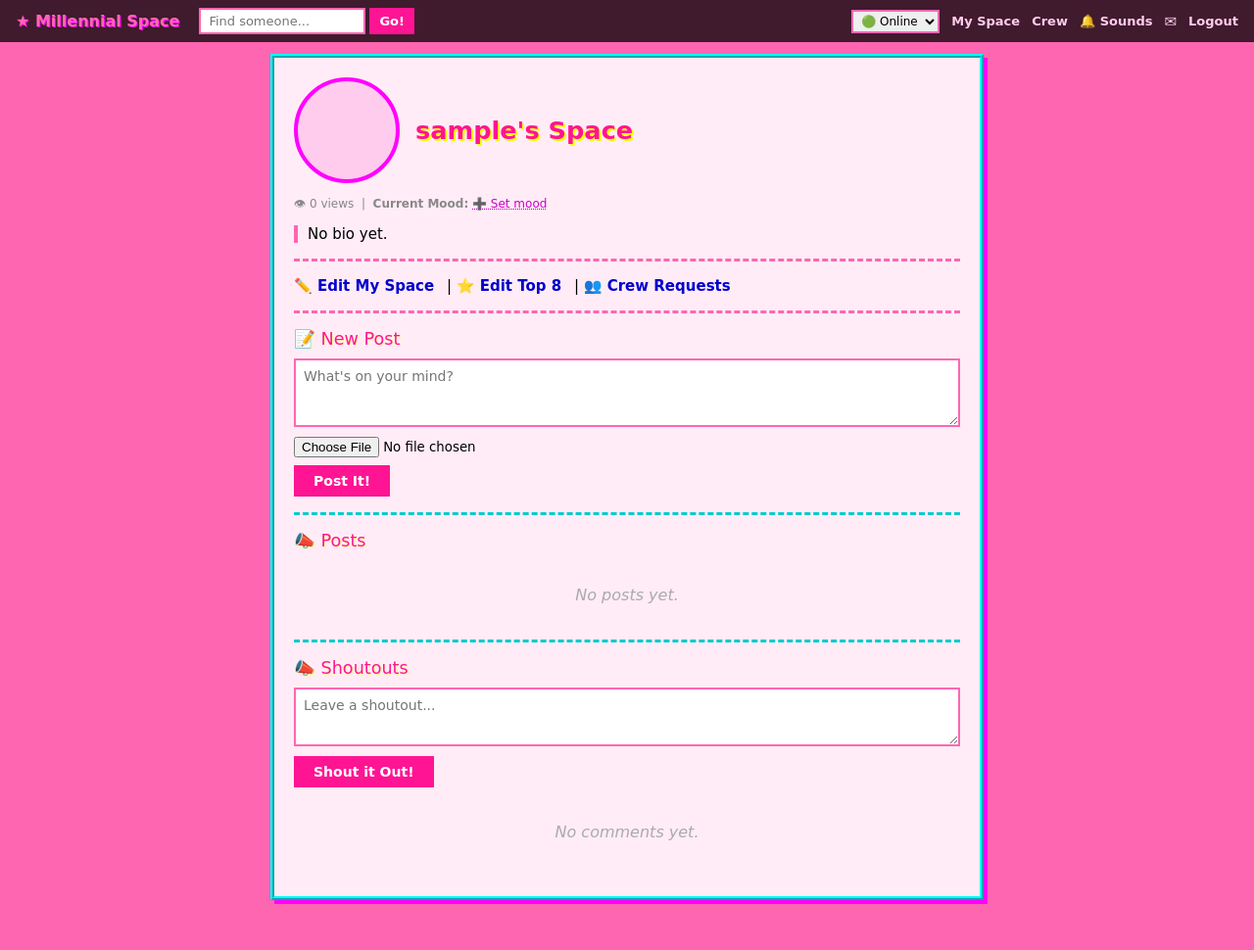
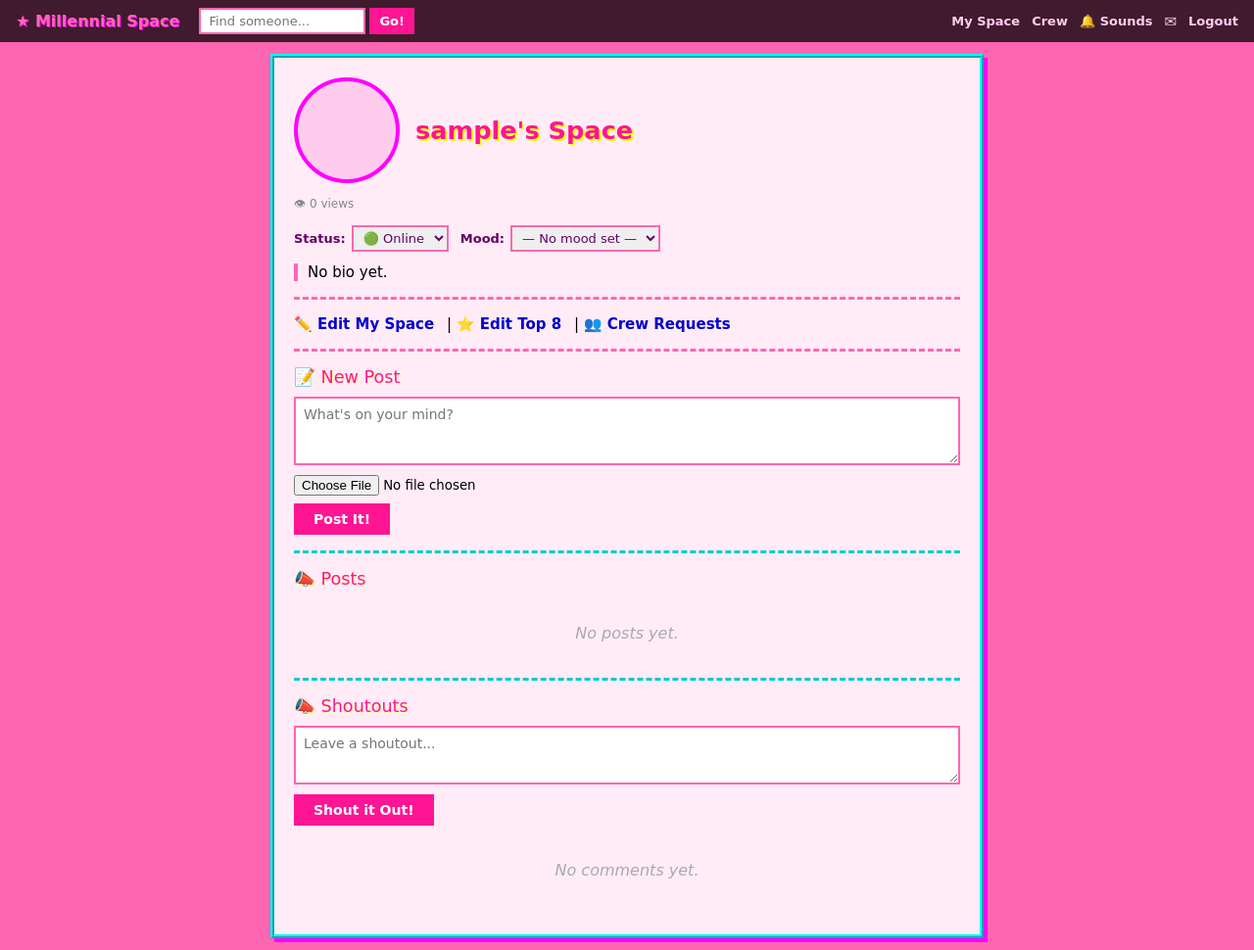
Before and after one commit to brickface082/millennial-space, a Flask app: a page that uses templates/base.html in a window 1280 px wide. Shown: the whole page at 98% size. Before the commit the page ends 923 px from the top, so only its background shows below. Run offline with Flask 3, Linux system fonts and the light colour scheme; the visitor is signed in with stand-in values (Sample User, id 1); data comes from the database, SQL or seed files in the repository; data that the repository does not hold is empty.

Commit message:
T021-C: Status and mood as permanent dropdowns on profile page
- Status dropdown moved from nav to profile page (owner only)
- Mood is now a permanent always-visible select, same style as status
- Both auto-submit onchange, side by side on profile
- /mood now redirects to profile (matches /status behavior)
- Removed click-to-reveal JS — no longer needed
- 60 tests, 0 failed

Co-Authored-By: Claude Sonnet 4.6 <noreply@anthropic.com>

```diff
--- a/app.py
+++ b/app.py
@@ -572,8 +572,7 @@ def set_mood():
     m = request.form.get("mood", "")
     current_user.mood = m if m in VALID_MOODS else ""
     db.session.commit()
-    label = dict(MOOD_OPTIONS).get(current_user.mood, "")
-    return jsonify({"ok": True, "label": label, "mood": current_user.mood})
+    return redirect(url_for("profile", username=current_user.username))
 
 @app.route("/status", methods=["POST"])
 @login_required
--- a/templates/base.html
+++ b/templates/base.html
@@ -119,13 +119,6 @@
             <button type="submit">Go!</button>
         </form>
         <div class="nav-right">
-            <form method="POST" action="{{ url_for('set_status') }}" style="display:inline;">
-                <select name="status" onchange="this.form.submit()" style="font-family:'Comic Sans MS',cursive;font-size:12px;border:2px solid #ff66b2;padding:2px 4px;cursor:pointer;">
-                    <option value="online" {% if current_user.status == 'online' %}selected{% endif %}>🟢 Online</option>
-                    <option value="away"   {% if current_user.status == 'away'   %}selected{% endif %}>🌙 Away</option>
-                    <option value="dnd"    {% if current_user.status == 'dnd'    %}selected{% endif %}>🔴 DND</option>
-                </select>
-            </form>
             <a href="{{ url_for('profile', username=current_user.username) }}">My Space</a>
             <a href="{{ url_for('crew_requests') }}">Crew</a>
             <a href="{{ url_for('sounds') }}">🔔 Sounds</a>
--- a/templates/profile.html
+++ b/templates/profile.html
@@ -82,28 +82,36 @@
         <h1>{{ user.username }}'s Space</h1>
     </div>
 
-    <div style="font-size:12px;color:#888;margin-bottom:6px;">
+    <div style="font-size:12px;color:#888;margin-bottom:10px;">
         👁 {{ user.profile_views or 0 }} views
-        {% if current_user.is_authenticated and current_user.username == user.username %}
-            &nbsp;|&nbsp; <strong>Current Mood:</strong>
-            <span id="mood-display"
-                  onclick="toggleMoodPicker()"
-                  title="Click to change mood"
-                  style="cursor:pointer;text-decoration:underline dotted;color:#cc00cc;">
-                {{ mood_labels.get(user.mood, '') if user.mood else '➕ Set mood' }}
-            </span>
-            <select id="mood-picker"
-                    style="display:none;font-family:inherit;font-size:12px;border:2px solid #ff66b2;padding:2px 4px;color:#660066;"
-                    onchange="saveMood(this.value)"
-                    onblur="hideMoodPicker()">
+    </div>
+
+    {% if current_user.is_authenticated and current_user.username == user.username %}
+    <div style="display:flex;gap:12px;flex-wrap:wrap;align-items:center;margin-bottom:12px;">
+        <form method="POST" action="{{ url_for('set_status') }}" style="display:flex;align-items:center;gap:6px;">
+            <label style="font-size:13px;font-weight:bold;color:#660066;">Status:</label>
+            <select name="status" onchange="this.form.submit()"
+                    style="font-family:'Comic Sans MS',cursive;font-size:13px;border:2px solid #ff66b2;padding:3px 6px;cursor:pointer;color:#660066;">
+                <option value="online" {% if user.status == 'online' %}selected{% endif %}>🟢 Online</option>
+                <option value="away"   {% if user.status == 'away'   %}selected{% endif %}>🌙 Away</option>
+                <option value="dnd"    {% if user.status == 'dnd'    %}selected{% endif %}>🔴 DND</option>
+            </select>
+        </form>
+        <form method="POST" action="{{ url_for('set_mood') }}" style="display:flex;align-items:center;gap:6px;">
+            <label style="font-size:13px;font-weight:bold;color:#660066;">Mood:</label>
+            <select name="mood" onchange="this.form.submit()"
+                    style="font-family:'Comic Sans MS',cursive;font-size:13px;border:2px solid #ff66b2;padding:3px 6px;cursor:pointer;color:#660066;">
                 {% for key, label in mood_options %}
                 <option value="{{ key }}" {% if (user.mood or '') == key %}selected{% endif %}>{{ label }}</option>
                 {% endfor %}
             </select>
-        {% elif user.mood and mood_labels.get(user.mood) %}
-            &nbsp;|&nbsp; <strong>Current Mood:</strong> {{ mood_labels[user.mood] }}
-        {% endif %}
+        </form>
     </div>
+    {% elif user.mood and mood_labels.get(user.mood) %}
+    <div style="font-size:13px;color:#660066;margin-bottom:10px;">
+        <strong>Current Mood:</strong> {{ mood_labels[user.mood] }}
+    </div>
+    {% endif %}
 
     {% if user.status == 'away' and user.away_message %}
     <div style="background:#fff3cd;border:2px solid #ffcc00;padding:8px 12px;margin-bottom:10px;font-size:14px;">
@@ -251,47 +259,4 @@
 
 </div>
 
-{% if current_user.is_authenticated and current_user.username == user.username %}
-<script>
-function toggleMoodPicker() {
-    var display = document.getElementById('mood-display');
-    var picker  = document.getElementById('mood-picker');
-    if (!picker) return;
-    display.style.display = 'none';
-    picker.style.display  = 'inline-block';
-    picker.focus();
-}
-function hideMoodPicker() {
-    // Small delay so onchange fires before blur hides the element
-    setTimeout(function() {
-        var display = document.getElementById('mood-display');
-        var picker  = document.getElementById('mood-picker');
-        if (!picker) return;
-        picker.style.display  = 'none';
-        display.style.display = 'inline';
-    }, 200);
-}
-function saveMood(val) {
-    var display = document.getElementById('mood-display');
-    var picker  = document.getElementById('mood-picker');
-    fetch('/mood', {
-        method: 'POST',
-        headers: {'Content-Type': 'application/x-www-form-urlencoded'},
-        body: 'mood=' + encodeURIComponent(val)
-    })
-    .then(function(r) { return r.json(); })
-    .then(function(data) {
-        if (data.ok) {
-            display.textContent = data.label || '➕ Set mood';
-        }
-        picker.style.display  = 'none';
-        display.style.display = 'inline';
-    })
-    .catch(function() {
-        picker.style.display  = 'none';
-        display.style.display = 'inline';
-    });
-}
-</script>
-{% endif %}
 {% endblock %}
```
Also changed, not shown: tests/test_features.py (+6 -10 lines).
